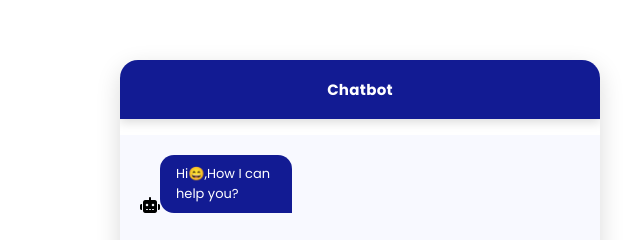
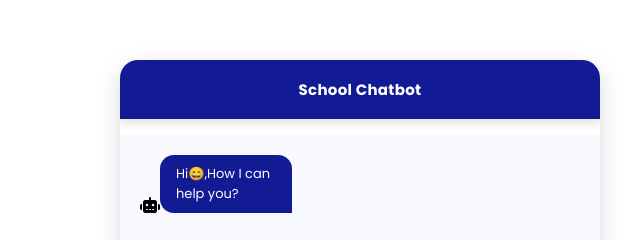
Before and after one commit to Mahad-Usman-15/school-agent, a plain HTML site: page index.html in a window 1280 px wide. Shown: the part 150-390 px from the top of the page, 640-1280 px from the left. Drawn offline with Linux system fonts and the light colour scheme; a web font is replaced by a local one.

Commit message:
Update index.html

```diff
--- a/index.html
+++ b/index.html
@@ -36,7 +36,7 @@
 
     <div class="chatbot">
         <header>
-            <h2>Chatbot</h2>
+            <h2>School Chatbot</h2>
         </header>
 
 
```
